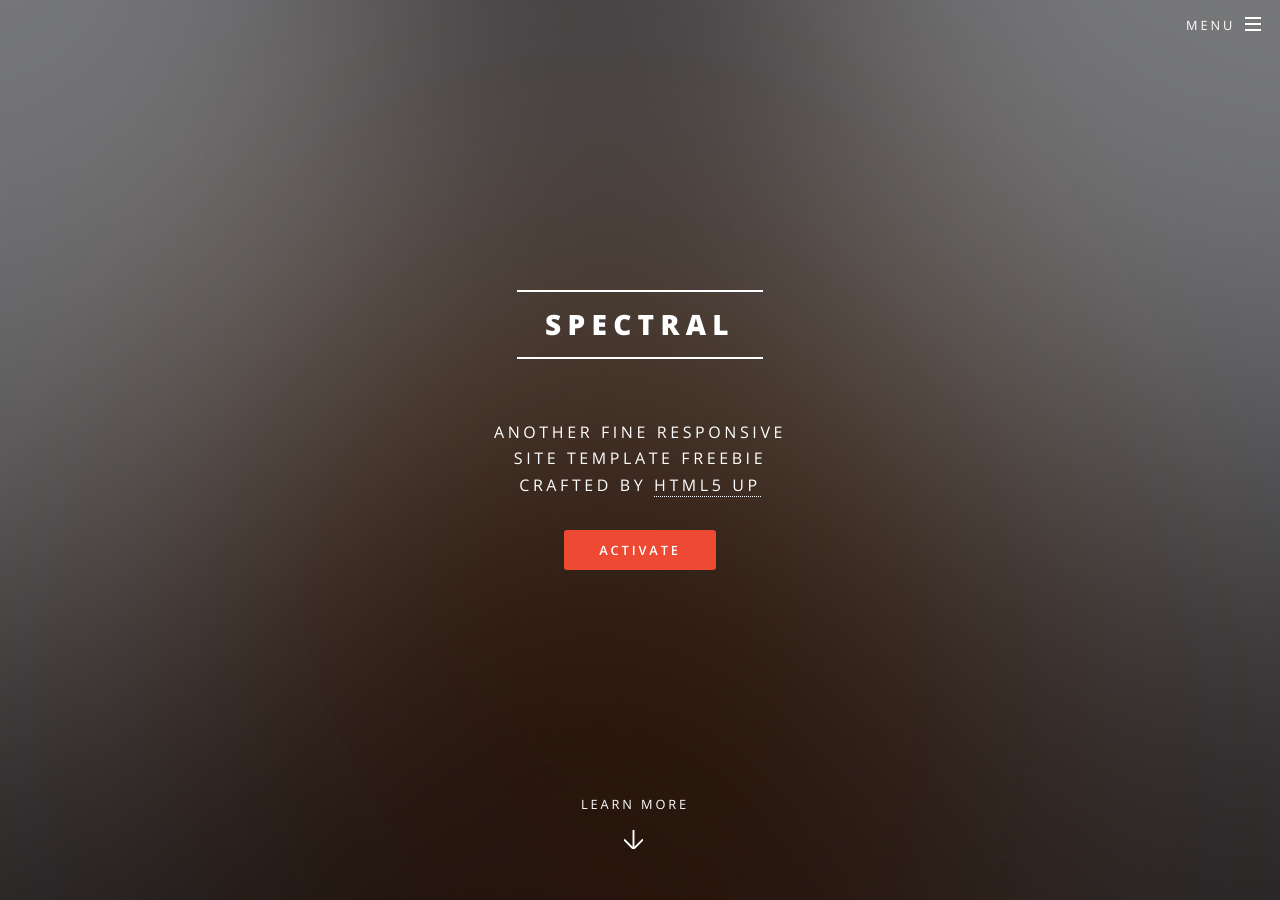
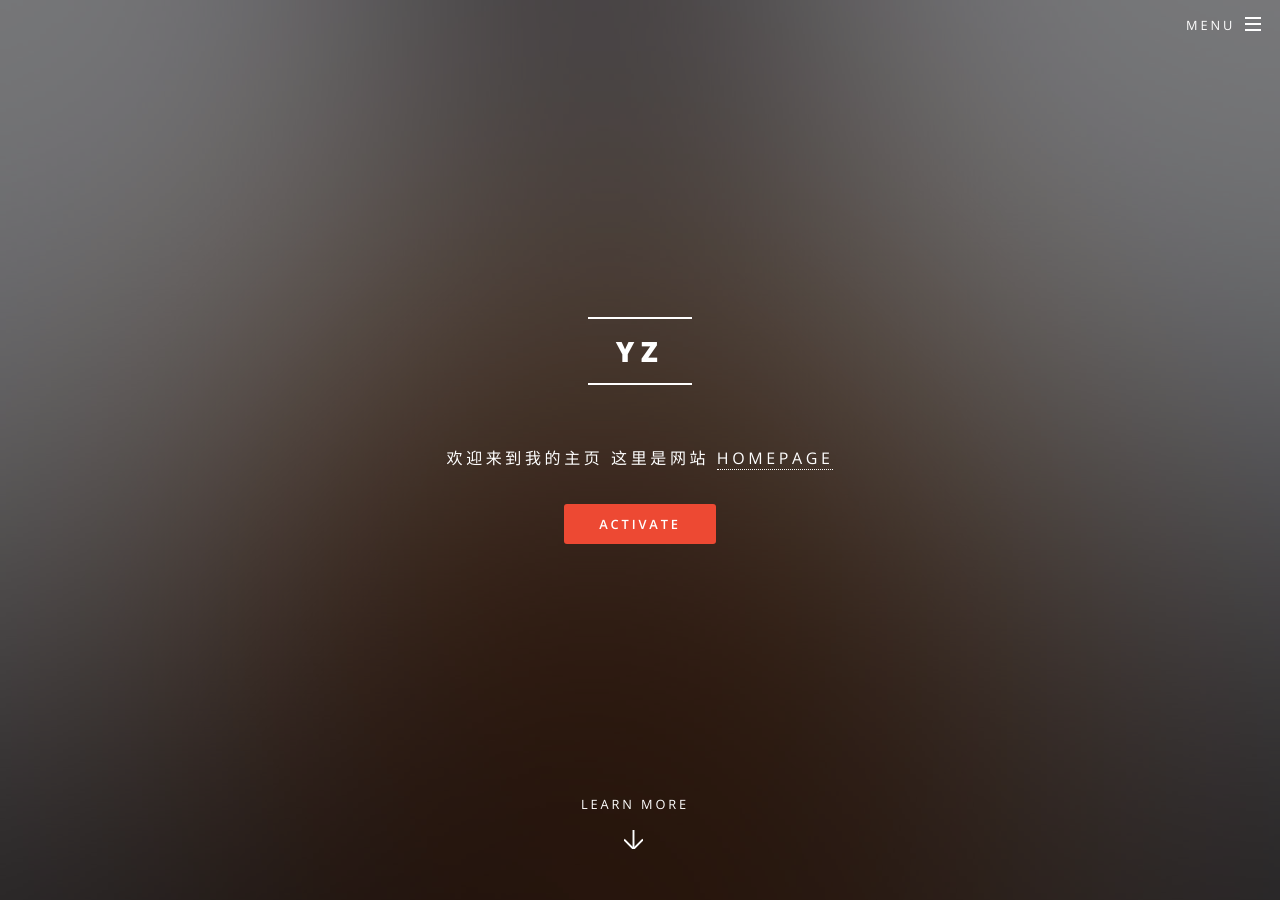
Before and after one commit to yz14/yz14.github.io4, a Jekyll site: the page built from index.html, in a window 1280 px wide and 900 px high. Built offline with Jekyll 4.4.1, drawn with Linux system fonts in a browser that asks for light colours; some of the changed text lies outside the part shown.

Commit message:
Update _config.yml

```diff
--- a/_config.yml
+++ b/_config.yml
@@ -2,21 +2,20 @@
 #
 
 # Site settings
-title: Spectral
+title: YZ
 description: |
-  Another fine responsive
-  site template freebie
-  crafted by [HTML5 UP](http://html5up.net)
-owner: Your Name # or company name
-first_published: 2016 # if migrating another site, the year of your first publish
-email: your-email@domain.com
+  欢迎来到我的主页
+  这里是网站 [Homepage](https://yz14.github.io)
+owner: Yuan Zhen # or company name
+first_published: 2022 # if migrating another site, the year of your first publish
+email: 1163660010@qq.com
 baseurl: "/tm15" # the subpath of your site, e.g. /blog
-url: "https://yz14.github.io/tm15" # the base hostname & protocol for your site
+url: "https://yz14.github.io" # the base hostname & protocol for your site
 social:
-  twitter: https://twitter.com/<username>
-  github: https://github.com/<username>
-  linkedin-square: https://linkedin.com/in/<username>
-  facebook-official: https://facebook.com/<username>
+  twitter: https://yz14.github.io/tm9
+  github: https://yz14.github.io
+  linkedin-square: https://yz14.github.io/tm2
+  facebook-official: https://yz14.github.io/tm17
   google-plus-square: https://plus.google.com/u/0/+<username>
   #email: /contact/
   #flickr:
```
